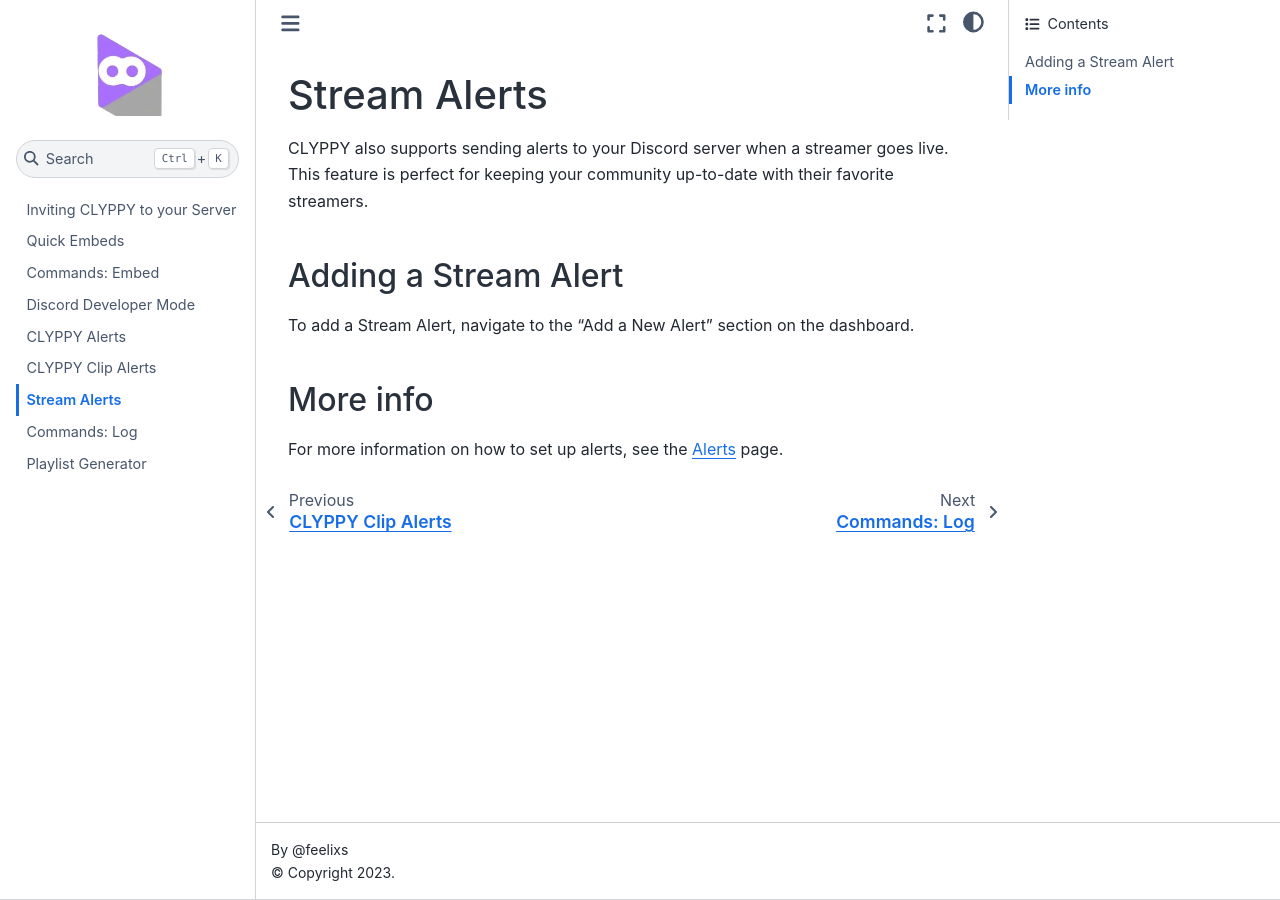
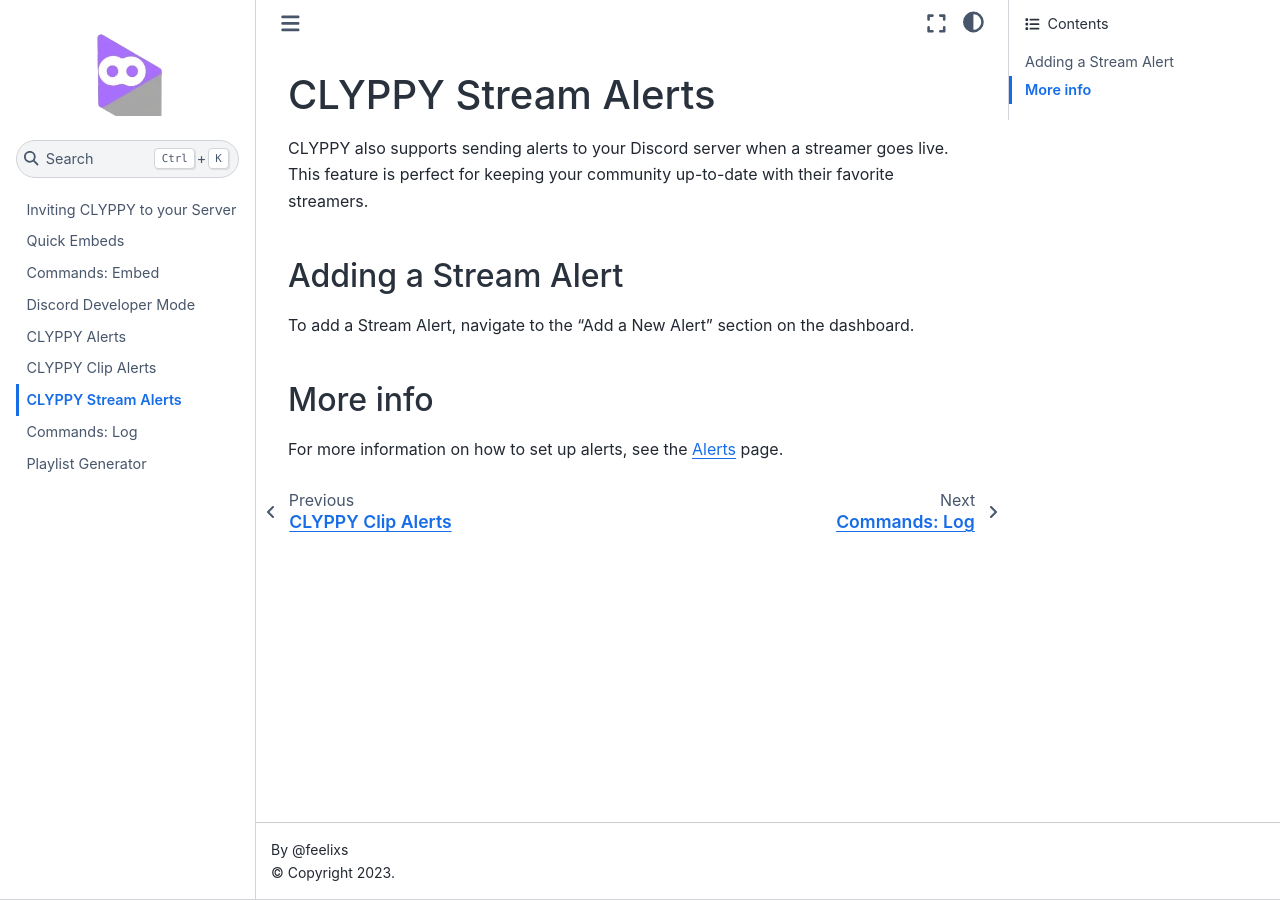
Before and after one commit to feelixs/clyppy-docs, a Jupyter Book: the page built from docs/stream_alert.md, in a window 1280 px wide. Built offline with Jupyter Book 1.0.4 settings and Sphinx 7.4.7 and the Sphinx Book theme 1.1.4, drawn with Linux system fonts in a browser that asks for light colours.

Commit message:
Update stream_alert.md

```diff
--- a/docs/stream_alert.md
+++ b/docs/stream_alert.md
@@ -1,4 +1,4 @@
-# Stream Alerts
+# CLYPPY Stream Alerts
 
 CLYPPY also supports sending alerts to your Discord server when a streamer goes live. This feature is perfect for keeping your community up-to-date with their favorite streamers.
 
```
